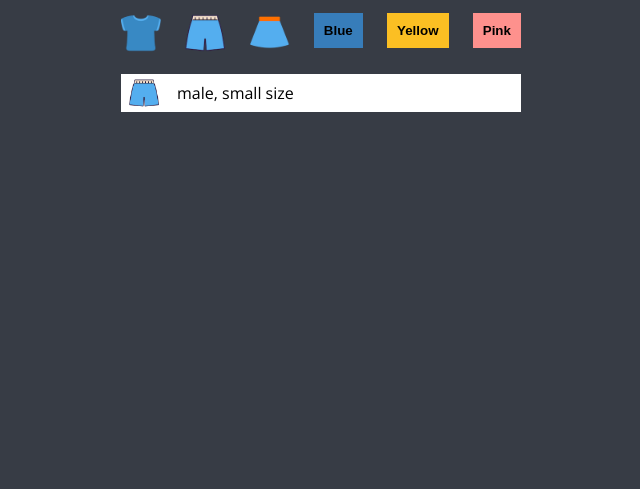
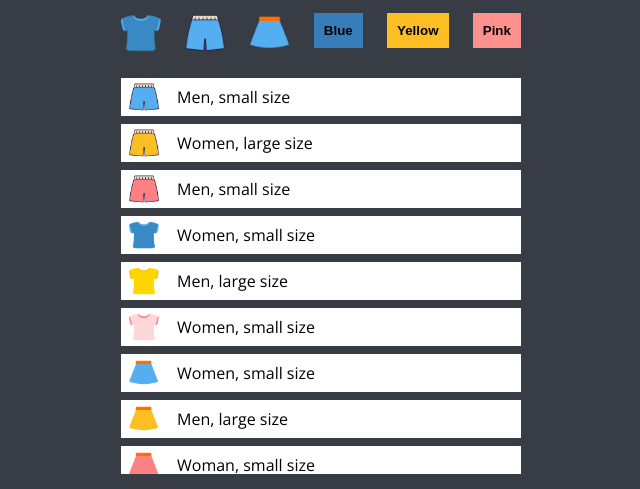
Before and after one commit to programmer-heeney/mini-game-online-shop, a plain HTML site: page index.html in a window 1280 px wide. Shown: the part 125-614 px from the top of the page, without its empty margins (319-959 px from the left). Drawn offline with nearby package versions, Linux system fonts and the light colour scheme.

Commit message:
JS: create data.js + dynamic items

```diff
--- /dev/null
+++ b/data.js
@@ -0,0 +1,27 @@
+"use strict";
+export { itemData };
+
+class Item {
+  constructor(sex, size, icon, color, type) {
+    this.sex = sex;
+    this.size = size;
+    this.icon = icon;
+    this.color = color;
+    this.type = type;
+  }
+}
+
+const itemData = [
+  new Item("Men", "small size", "imgs/blue_p.png", "blue", "p"),
+  new Item("Women", "large size", "imgs/yellow_p.png", "yellow", "p"),
+  new Item("Men", "small size", "imgs/pink_p.png", "pink", "p"),
+  new Item("Women", "small size", "imgs/blue_t.png", "blue", "t"),
+  new Item("Men", "large size", "imgs/yellow_t.png", "yellow", "t"),
+  new Item("Women", "small size", "imgs/pink_t.png", "pink", "t"),
+  new Item("Women", "small size", "imgs/blue_s.png", "blue", "s"),
+  new Item("Men", "large size", "imgs/yellow_s.png", "yellow", "s"),
+  new Item("Woman", "small size", "imgs/pink_s.png", "pink", "s"),
+  new Item("Men", "large size", "imgs/blue_p.png", "blue", "p"),
+  new Item("Women", "small size", "imgs/yellow_p.png", "yellow", "p"),
+  new Item("Women", "large size", "imgs/pink_p.png", "pink", "p"),
+];
--- a/index.html
+++ b/index.html
@@ -6,7 +6,8 @@
     <title>MiniGame - Online Shop</title>
     <meta name="description" content="A Simple Online Shop made by Heeney" />
     <meta name="author" content="Heeney" />
-    <script src="main.js" defer></script>
+    <script type="module" src="main.js" defer></script>
+    <script type="module" src="data.js" defer></script>
     <link rel="stylesheet" href="style.css" />
     <link
       href="https://fonts.googleapis.com/css2?family=Open+Sans:wght@400;600;700&display=swap"
@@ -47,7 +48,7 @@
         </li>
       </ul>
       <!-- Items container-->
-      <div class="items__container"></div>
+      <ul class="items"></ul>
     </section>
   </body>
 </html>
--- a/main.js
+++ b/main.js
@@ -1,24 +1,27 @@
 "use strict";
+import { itemData } from "./data.js";
+
+const buildItemCard = (item) => {
   // Create a Single item Dynamically Using JS
-const ul = document.createElement("ul");
   const li = document.createElement("li");
   const img = document.createElement("img");
   const p = document.createElement("p");
-const itemsContainer = document.querySelector(".items__container");
+  const itemsList = document.querySelector(".items");
 
-itemsContainer.append(ul);
+  // Append newly created elements into the DOM
   li.append(img);
   li.append(p);
-ul.append(li);
+  itemsList.append(li);
 
-p.innerText = "male, small size";
-ul.setAttribute("calss", "items");
+  // Set content and attributes
+  p.innerText = `${item.sex}, ${item.size}`;
   li.setAttribute("class", "item");
-li.setAttribute("data-color", "blue");
-li.setAttribute("data-type", "p");
-img.setAttribute("class", "item__icon");
-img.setAttribute("src", "imgs/blue_p.png");
-p.setAttribute("class", "item__name");
+  li.setAttribute("data-color", item.color);
+  li.setAttribute("data-type", item.type);
+  img.setAttribute("src", item.icon);
+};
+
+itemData.forEach((item) => buildItemCard(item));
 
 // Handle click on buttons on category
 const categories = document.querySelectorAll(".categories");
--- a/style.css
+++ b/style.css
@@ -150,8 +150,8 @@ body {
   display: flex;
   align-items: center;
   background-color: var(--color-white);
-  margin: 0;
-  padding: 4px 8px;
+  margin: 4px 0;
+  padding: 0 8px;
 }
 
 .item.invisible {
@@ -163,6 +163,6 @@ body {
   margin-right: 18px;
 }
 
-.item__name {
-  margin: 0;
+.item p {
+  margin: 8px 0;
 }
```
Lines whose indentation alone changed are shown as unchanged.
